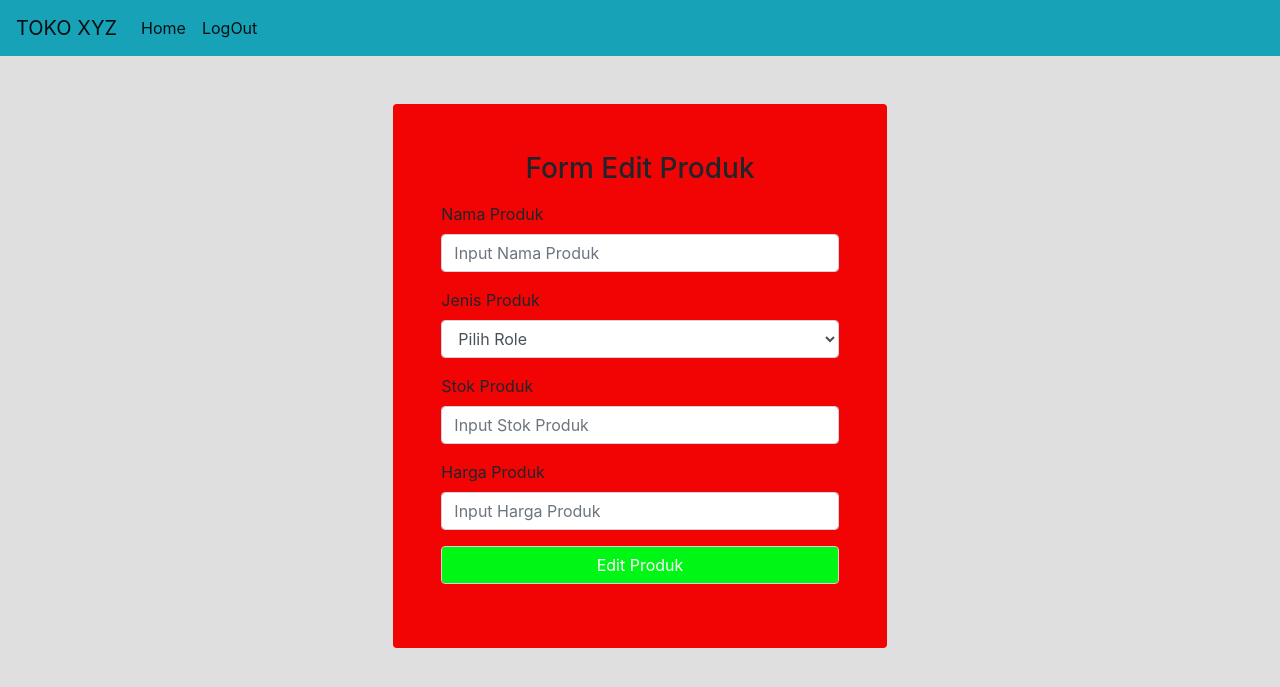
After one commit to Rifh07/Latihan1, a PHP site: page /edit.php?p=1 in a window 1280 px wide. The commit adds this page. Shown: the top 687 px of the page. Run offline with PHP 8.4, Linux system fonts and the light colour scheme; the visitor is signed in with stand-in values (Sample User, id 1); data that the repository does not hold is empty; some libraries are stand-ins or nearby versions.

Commit message:
Pertemuan 3

```diff
--- a/assets/css/main.css
+++ b/assets/css/main.css
@@ -4,7 +4,7 @@ body{
 
 .container-login {
     width: 500px;
-    background-color: white;
+    background-color: rgb(243, 4, 4);
 }
 .c-green {
     color: white;
--- /dev/null
+++ b/edit.php
@@ -0,0 +1,115 @@
+<?php
+    session_start();
+    if(!isset($_SESSION['email'])){
+        header('location: login.php');
+    }
+?>
+<!DOCTYPE html>
+<html lang="en">
+<head>
+    <meta charset="UTF-8">
+    <meta http-equiv="X-UA-Compatible" content="IE=edge">
+    <meta name="viewport" content="width=device-width, initial-scale=1.0">
+    <title>Document</title>
+    <link rel="stylesheet" href="https://maxcdn.bootstrapcdn.com/bootstrap/4.0.0/css/bootstrap.min.css" integrity="sha384-Gn5384xqQ1aoWXA+058RXPxPg6fy4IWvTNh0E263XmFcJlSAwiGgFAW/dAiS6JXm" crossorigin="anonymous">
+    <link rel="stylesheet" href="assets/css/main.css">
+</head>
+<body>
+
+    <nav class="navbar navbar-expand-lg navbar-light bg-info">
+        <a class="navbar-brand" href="index.php">TOKO XYZ</a>
+        <button class="navbar-toggler" type="button" data-toggle="collapse" data-target="#navbarSupportedContent" aria-controls="navbarSupportedContent" aria-expanded="false" aria-label="Toggle navigation">
+            <span class="navbar-toggler-icon"></span>
+        </button>
+
+        <div class="collapse navbar-collapse" id="navbarSupportedContent">
+            <ul class="navbar-nav mr-auto">
+                <li class="nav-item active">
+                    <a class="nav-link" href="index.php">Home <span class="sr-only">(current)</span></a>
+                </li>
+                <li class="nav-item active">
+                    <a class="nav-link" href="logout.php">LogOut <span class="sr-only">(current)</span></a>
+                </li>
+            </ul>
+        </div>
+    </nav>
+
+
+    <div class="row justify-content-center m-5">
+            <form action="" method="POST" class="col-md-5 container-login p-5 rounded">
+                <div class="form-group">
+                    <h3 class="text-center">Form Edit Produk</h3>
+                </div>
+                <div class="form-group">
+                    <?php
+                        require_once("config.php");
+                        $param = $_GET['p'];
+
+                        if (isset($_POST['edit_produk'])){
+                            $nama_produk = $_POST['nama_produk'];
+                            $jenis = $_POST['jenis'];
+                            $stok = $_POST['stok'];
+                            $harga = $_POST['harga'];
+
+                            $editProduk = $config->query("UPDATE produk SET nama_produk='$nama_produk', jenis='$jenis', stok='$stok', harga='$harga' WHERE id='$param'");
+
+                            if ($editProduk) {
+                                echo '
+                                    <div class="alert alert-success alert-dismissible fade show" role="alert">
+                                        Edit Produk Berhasil
+                                        <button type="button" class="close" data-dismiss="alert" aria-label="Close">
+                                        <span aria-hidden="true">&times;</span>
+                                        </button>
+                                    </div>
+                                ';
+                            } else {
+                                echo '
+                                    <div class="alert alert-danger alert-dismissible fade show" role="alert">
+                                        Edit Produk Gagal'.$jenis.'
+                                        <button type="button" class="close" data-dismiss="alert" aria-label="Close">
+                                        <span aria-hidden="true">&times;</span>
+                                        </button>
+                                    </div>
+                                ';
+                            }
+                        }
+                        $query = $config->query("SELECT * FROM produk WHERE id='$param'");
+                        $data = $query->fetch_assoc();
+                    ?>
+                </div>
+                <div class="form-group">
+                    <label for=""> Nama Produk</label>
+                    <input class="form-control" type="text" value="<?php echo $data['nama_produk']?>" name="nama_produk" placeholder="Input Nama Produk">
+                </div>
+                <div class="form-group">
+                    <label for=""> Jenis Produk</label>
+                    <select class="form-control" name="jenis"  selected="<?php echo $data['jenis']?>" aria-label="Default select example">
+                        <option selected>Pilih Role</option>
+                        <?php
+                            $query2 = $config->query("SELECT * FROM jenis_produk");
+                            while ($data2 = $query2->fetch_assoc()) {?>
+                                <option <?php if ($data['jenis'] == $data2['id']){echo "selected";}?> value="<?php echo $data2['id']?>"><?php echo $data2['nama']?></option>
+                                    <!-- echo '<option value="'.$datas['name'].'">'.$datas['name'].'</option>'; -->
+                            <?php } ?>
+                    </select>
+
+                </div>
+                <div class="form-group">
+                    <label for=""> Stok Produk</label>
+                    <input class="form-control" type="number" value="<?php echo $data['stok']?>" name="stok" placeholder="Input Stok Produk">
+                </div>
+                <div class="form-group">
+                    <label for=""> Harga Produk</label>
+                    <input class="form-control" type="number" value="<?php echo $data['harga']?>" name="harga" placeholder="Input Harga Produk">
+                </div>
+                <div class="form-group">
+                    <button class="form-control c-green" name="edit_produk" type="submit">Edit Produk</button>
+                </div>
+            </form>
+        </div>
+
+    <script src="https://code.jquery.com/jquery-3.2.1.slim.min.js" integrity="sha384-KJ3o2DKtIkvYIK3UENzmM7KCkRr/rE9/Qpg6aAZGJwFDMVNA/GpGFF93hXpG5KkN" crossorigin="anonymous"></script>
+    <script src="https://cdnjs.cloudflare.com/ajax/libs/popper.js/1.12.9/umd/popper.min.js" integrity="sha384-ApNbgh9B+Y1QKtv3Rn7W3mgPxhU9K/ScQsAP7hUibX39j7fakFPskvXusvfa0b4Q" crossorigin="anonymous"></script>
+    <script src="https://maxcdn.bootstrapcdn.com/bootstrap/4.0.0/js/bootstrap.min.js" integrity="sha384-JZR6Spejh4U02d8jOt6vLEHfe/JQGiRRSQQxSfFWpi1MquVdAyjUar5+76PVCmYl" crossorigin="anonymous"></script>
+</body>
+</html>
--- /dev/null
+++ b/logout.php
@@ -0,0 +1,4 @@
+<?php
+session_start();
+unset ($_SESSION['email']);
+header('location: login.php');
```
Also changed, not shown: index.html (deleted, +0 -17 lines), index.php (added, +81 -0 lines), index2.php (deleted, +0 -34 lines), login.php (renamed from form.php, +27 -27 lines), register.php (added, +83 -0 lines).
